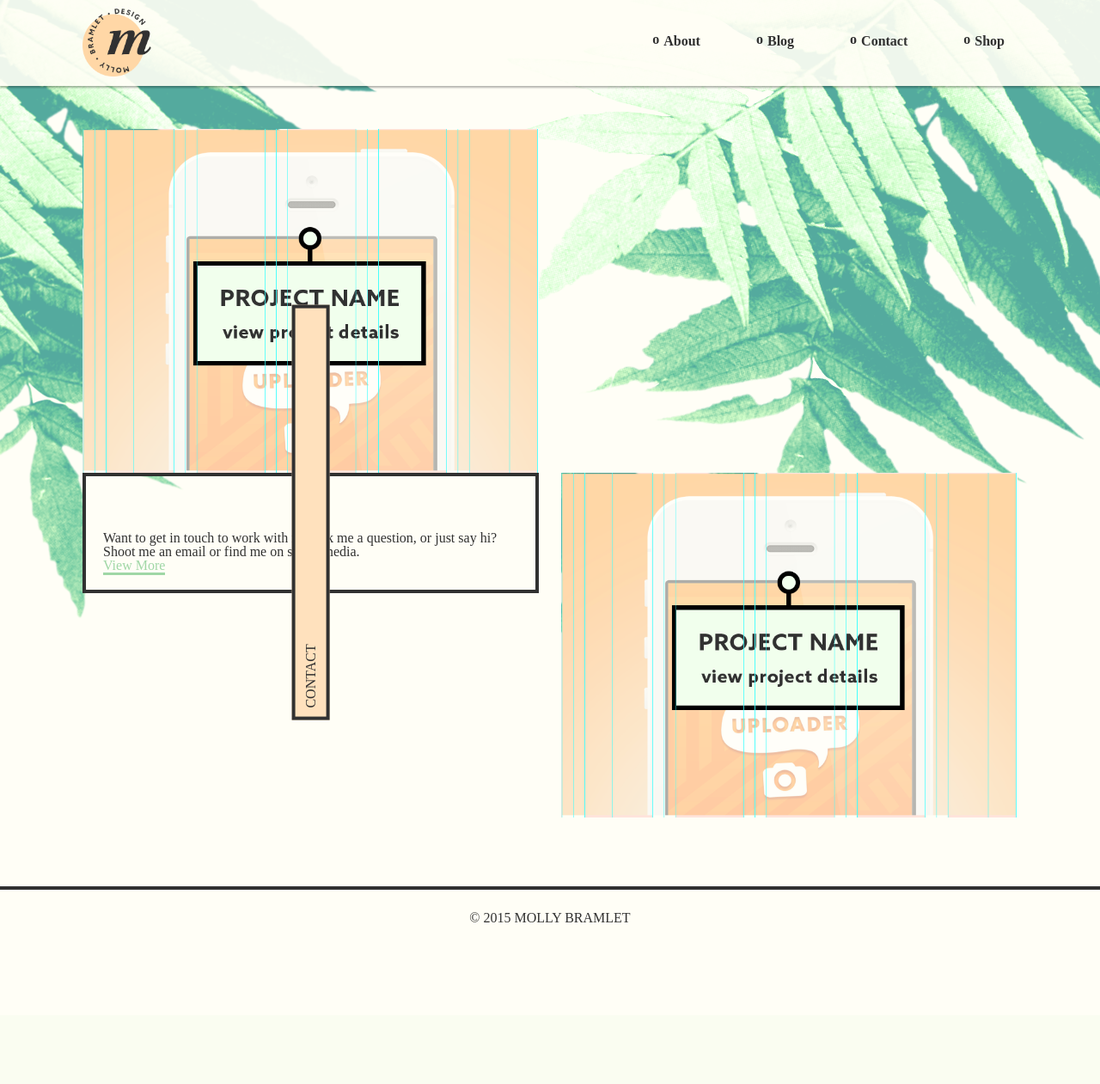
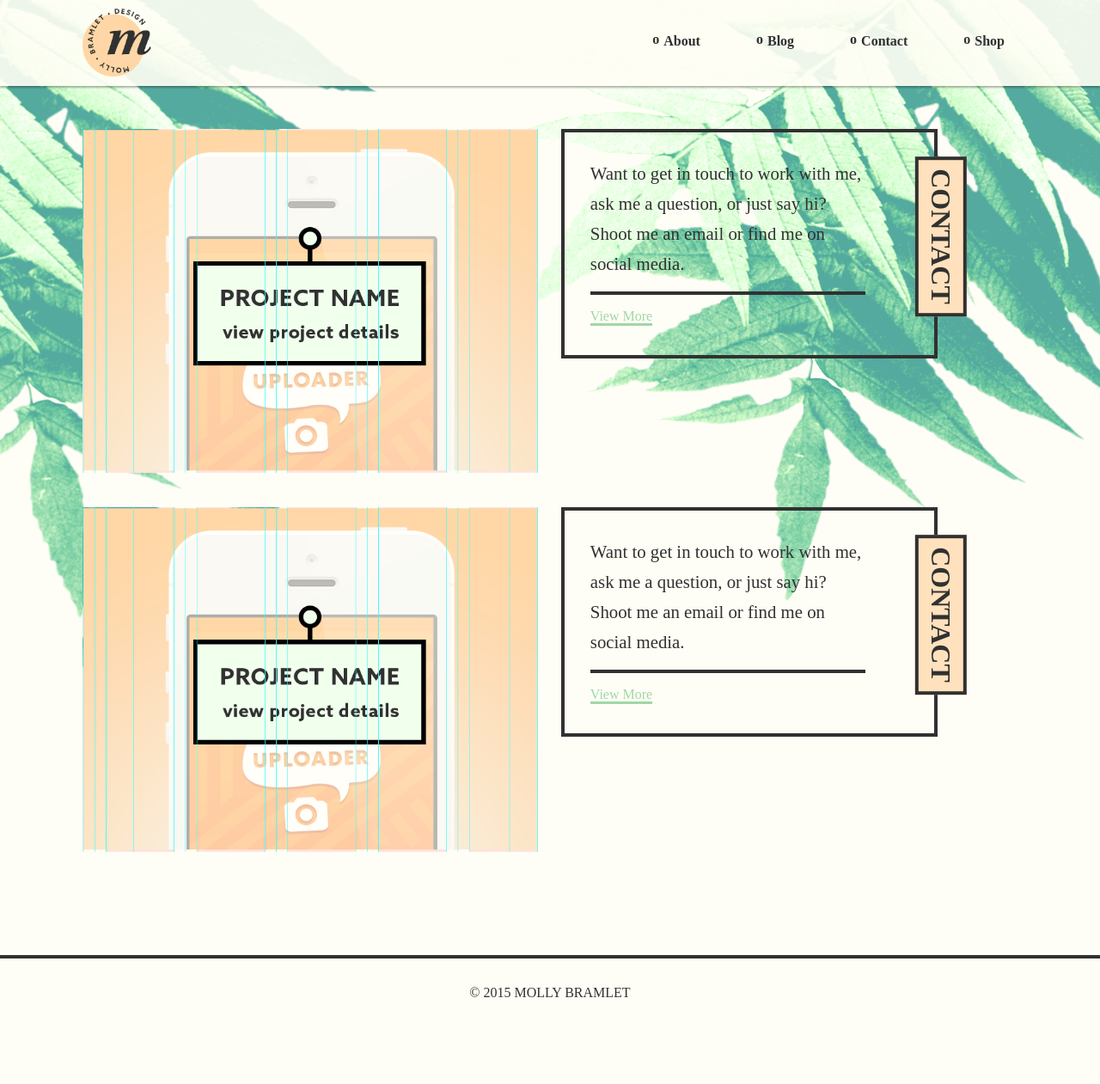
Before and after one commit to savannahmillion/molly-site, a PHP site: page / in a window 1280 px wide. Shown: the whole page at 86% size. Before the commit the page ends 1073 px from the top, so only its background shows below. Run offline with PHP 8.4, Linux system fonts and the light colour scheme; some libraries are stand-ins or nearby versions.

Commit message:
text styling & hp articles

```diff
--- a/index.html
+++ b/index.html
@@ -34,21 +34,46 @@
 		</div>
 
 		<div class="allProjects">
+			<!--<div class="project">
+				<img src="img/example-img.png">
+			</div>
+
+			<article class="contact">
+				<div class="article-title rotate-right">
+					<h2>CONTACT</h2>
+				</div>
+				<h3>Want to get in touch to work with me, ask me a question, or just say hi? Shoot me an email or find me on social media.</h3>
+				<p><a>View More</a></p>
+			</article>
+
+			<div class="project">
+				<img src="img/example-img.png">
+			</div>-->
+
 			<div class="project">
 				<img src="img/example-img.png">
 			</div>
 
 			<article class="contact">
-				<div class="article-title sideways">
+				<div class="article-title rotate-right">
 					<h2>CONTACT</h2>
 				</div>
-				<p>Want to get in touch to work with me, ask me a question, or just say hi? Shoot me an email or find me on social media.</p>
+				<h3>Want to get in touch to work with me, ask me a question, or just say hi? Shoot me an email or find me on social media.</h3>
 				<p><a>View More</a></p>
 			</article>
 
 			<div class="project">
 				<img src="img/example-img.png">
 			</div>
+
+			<article class="contact">
+				<div class="article-title rotate-right">
+					<h2>CONTACT</h2>
+				</div>
+				<h3>Want to get in touch to work with me, ask me a question, or just say hi? Shoot me an email or find me on social media.</h3>
+				<p><a>View More</a></p>
+			</article>
+
 		</div>
 
 		<footer>
--- a/style/molly.css
+++ b/style/molly.css
@@ -63,7 +63,17 @@ body {
 
 p {
   font-family: "azo-sans-web";
-  font-weight: 500; }
+  font-weight: 500;
+  line-height: 30px; }
+
+h2 {
+  font-size: 2em;
+  font-weight: 700; }
+
+h3 {
+  font-size: 1.3em;
+  font-weight: 500;
+  line-height: 35px; }
 
 a {
   text-decoration: none;
@@ -75,12 +85,17 @@ a {
 nav {
   font-weight: 700; }
 
-.sideways {
+.rotate-left {
   -webkit-transform: rotate(-90deg);
   -moz-transform: rotate(-90deg);
   -o-transform: rotate(-90deg);
-  -ms-transform: rotate(-90deg);
-  -sand-transform: rotate(-90deg); }
+  -ms-transform: rotate(-90deg); }
+
+.rotate-right {
+  -webkit-transform: rotate(90deg);
+  -moz-transform: rotate(90deg);
+  -o-transform: rotate(90deg);
+  -ms-transform: rotate(90deg); }
 
 body {
   width: 100%;
@@ -172,7 +187,8 @@ nav {
   float: left;
   display: block;
   margin-right: 2.35765%;
-  width: 48.82117%; }
+  width: 48.82117%;
+  margin-bottom: 40px; }
   .project:last-child {
     margin-right: 0; }
   .project img {
@@ -183,14 +199,23 @@ article {
   float: left;
   display: block;
   margin-right: 2.35765%;
-  width: 48.82117%;
+  width: 40.29137%;
+  position: relative;
   border: 4px solid #313131;
-  padding: 20px; }
+  padding: 30px 80px 30px 30px;
+  margin-bottom: 40px; }
   article:last-child {
     margin-right: 0; }
+  article h3 {
+    padding-bottom: 15px;
+    border-bottom: 4px #313131 solid;
+    margin-bottom: 10px; }
 
 .article-title {
   background-color: #ffe1bd;
+  position: absolute;
+  right: -100px;
+  top: 35%;
   border: 4px solid #313131;
   padding: 10px; }
 
--- a/style/molly.scss
+++ b/style/molly.scss
@@ -23,6 +23,18 @@ body {
 p {
 	font-family: $sans-serif;
 	font-weight: 500;
+	line-height: 30px;
+}
+
+h2 {
+	font-size: 2em;
+	font-weight: 700;
+}
+
+h3 {
+	font-size: 1.3em;
+	font-weight: 500;
+	line-height: 35px;
 }
 
 a {
@@ -38,12 +50,20 @@ nav {
 	font-weight: 700;
 }
 
-.sideways {
+.rotate-left {
 	-webkit-transform: rotate(-90deg);
 	-moz-transform: rotate(-90deg);
 	-o-transform: rotate(-90deg);
 	-ms-transform: rotate(-90deg);
-	-sand-transform: rotate(-90deg);
+	//-sand-transform: rotate(-90deg);
+}
+
+.rotate-right {
+	-webkit-transform: rotate(90deg);
+	-moz-transform: rotate(90deg);
+	-o-transform: rotate(90deg);
+	-ms-transform: rotate(90deg);
+	//-sand-transform: rotate(-90deg);
 }
 
 // LAYOUT
@@ -140,6 +160,8 @@ nav {
 
 .project {
 	@include span-columns(6);
+	//@include omega();
+	margin-bottom: 40px;
 	img {
 		width: 100%;
 		height: auto;
@@ -147,16 +169,27 @@ nav {
 }
 
 article {
-	@include span-columns(6);
+	@include span-columns(5);
+	//@include shift(1);
+	position: relative;
 	border: 4px solid $darkGray;
-	padding: 20px;
+	padding: 30px 80px 30px 30px;
+	margin-bottom: 40px;
+	h3 {
+		padding-bottom: 15px;
+		border-bottom: 4px $darkGray solid;
+		margin-bottom: 10px;
+	}
 }
 
 .article-title {
 	background-color: $Peach;
+	position: absolute;
+	right: -100px;
+	top: 35%;
 	border: 4px solid $darkGray;
 	padding: 10px;
-	//width: 120px;
+	//@include transform(translateY(50%));
 }
 
 .bullet {
```
Also changed, not shown: 1 other file.
